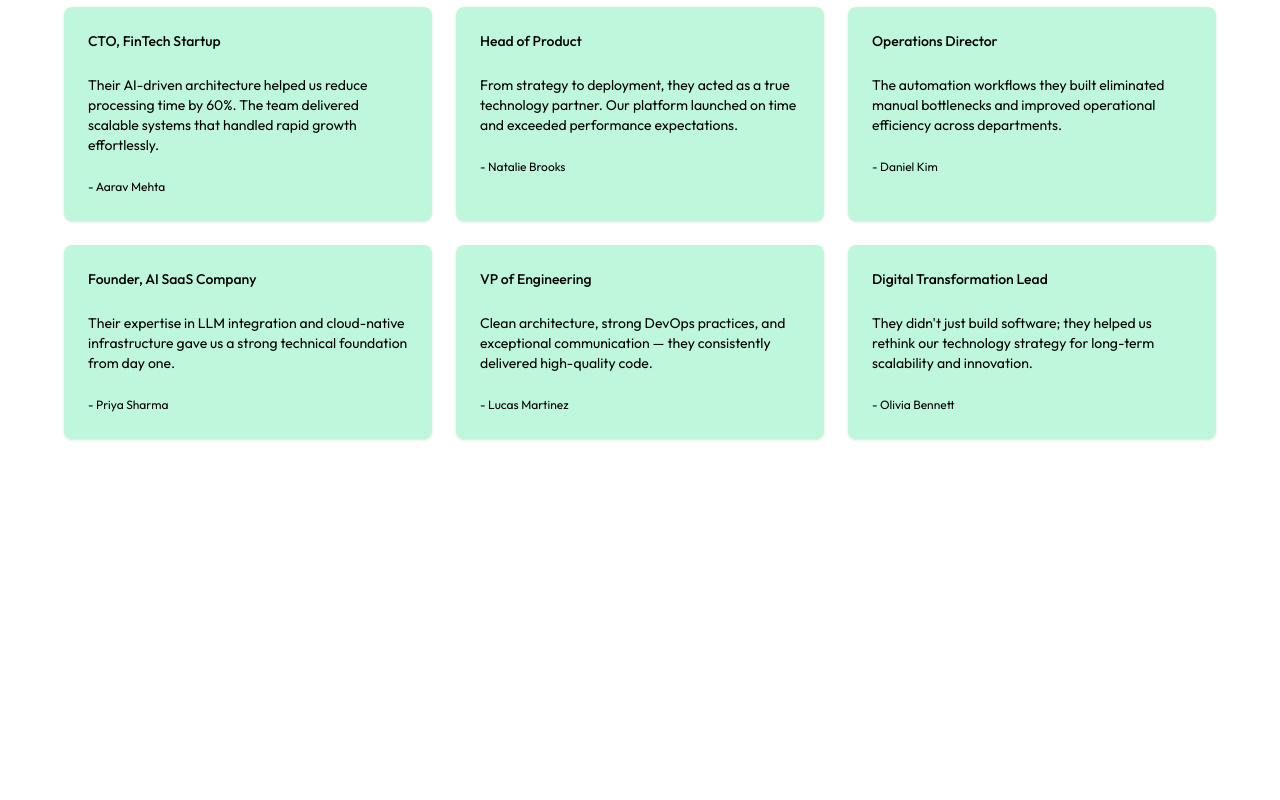
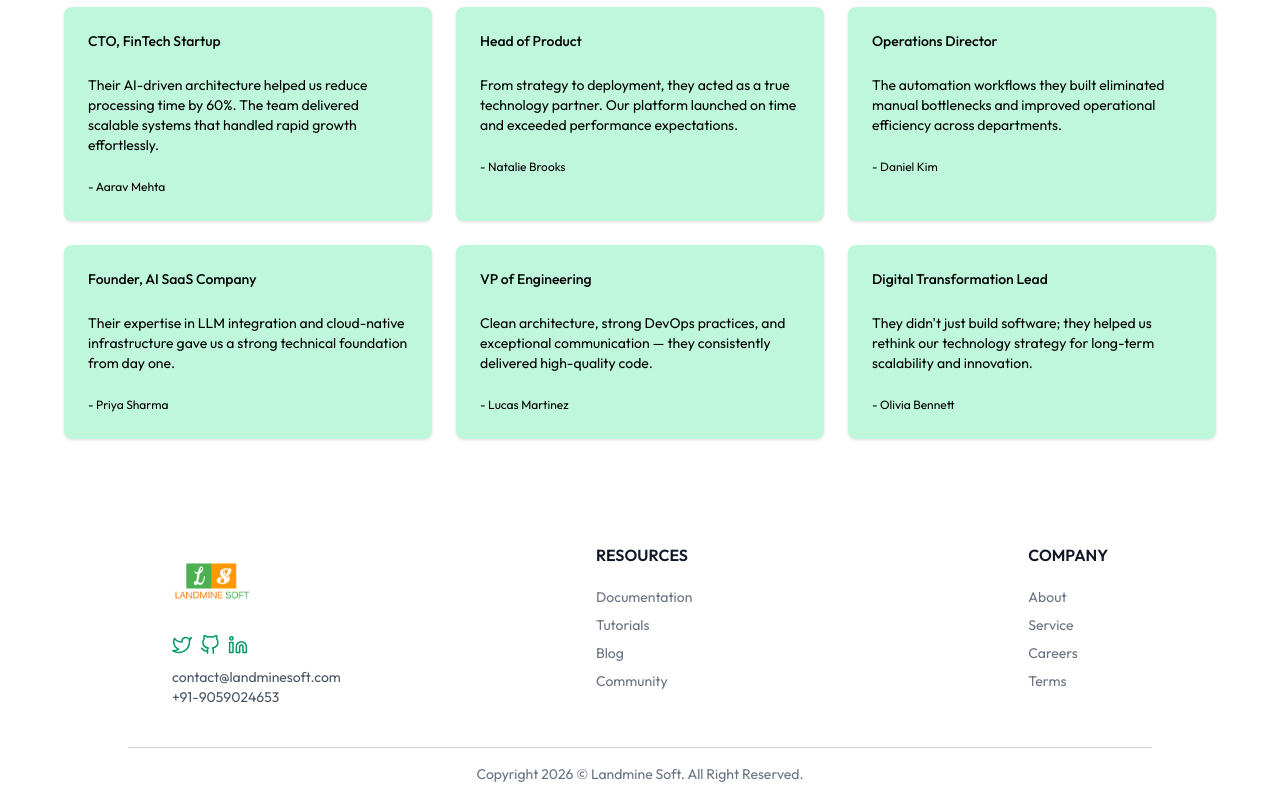
Before and after one commit to yashpal0502/LandmineSoft-Frontend-task, a React (Vite) app in the folder frontend/: page / in a window 1280 px wide. Shown: the part 5551-6351 px from the top of the page. Before the commit the page ends 6054 px from the top, so only its background shows below. Built offline with nearby package versions, Linux system fonts and the light colour scheme.

Commit message:
Footer section added

```diff
--- a/frontend/src/App.jsx
+++ b/frontend/src/App.jsx
@@ -1,6 +1,7 @@
 import React from "react";
 import { Route, Routes } from "react-router-dom";
 import Home from "./pages/Home";
+import Footer from "./components/home/Footer";
 
 const App = () => {
   return (
@@ -8,6 +9,7 @@ const App = () => {
       <Routes>
         <Route path="/" element={<Home />} />
       </Routes>
+      <Footer />
     </div>
   );
 };
--- /dev/null
+++ b/frontend/src/components/home/Footer.jsx
@@ -0,0 +1,112 @@
+import React from "react";
+import { assets } from "../../assets/assets";
+
+const Footer = () => {
+  return (
+    <footer className="px-6 md:px-16 lg:px-24 xl:px-32 w-full">
+      <div className="flex flex-col md:flex-row items-start justify-center gap-10 py-10 border-b border-gray-500/30">
+        <div className="flex-1 max-w-96">
+          <img src={assets.logo} alt="" className="w-20 h-20" />
+
+          <div className="flex items-center gap-2 my-3">
+            <a href="#">
+              <svg
+                width="20"
+                height="20"
+                viewBox="0 0 20 20"
+                fill="none"
+                xmlns="http://www.w3.org/2000/svg"
+              >
+                <path
+                  d="M19.167 2.5a9.1 9.1 0 0 1-2.617 1.275 3.733 3.733 0 0 0-6.55 2.5v.833a8.88 8.88 0 0 1-7.5-3.775s-3.333 7.5 4.167 10.833a9.7 9.7 0 0 1-5.834 1.667C8.333 20 17.5 15.833 17.5 6.25q0-.35-.067-.692A6.43 6.43 0 0 0 19.167 2.5"
+                  stroke="#009966"
+                  strokeWidth="1.5"
+                  strokeLinecap="round"
+                  strokeLinejoin="round"
+                />
+              </svg>
+            </a>
+            <a href="#">
+              <svg
+                width="20"
+                height="20"
+                viewBox="0 0 20 20"
+                fill="none"
+                xmlns="http://www.w3.org/2000/svg"
+              >
+                <path
+                  d="M7.5 15.833c-4.167 1.25-4.167-2.084-5.833-2.5m11.666 5v-3.225a2.8 2.8 0 0 0-.783-2.175c2.616-.292 5.366-1.283 5.366-5.833a4.53 4.53 0 0 0-1.25-3.125 4.22 4.22 0 0 0-.075-3.142s-.983-.292-3.258 1.233a11.15 11.15 0 0 0-5.833 0C5.225.541 4.242.833 4.242.833a4.22 4.22 0 0 0-.075 3.142 4.53 4.53 0 0 0-1.25 3.15c0 4.516 2.75 5.508 5.366 5.833a2.8 2.8 0 0 0-.783 2.15v3.225"
+                  stroke="#009966"
+                  strokeWidth="1.5"
+                  strokeLinecap="round"
+                  strokeLinejoin="round"
+                />
+              </svg>
+            </a>
+            <a href="#">
+              <svg
+                width="20"
+                height="20"
+                viewBox="0 0 20 20"
+                fill="none"
+                xmlns="http://www.w3.org/2000/svg"
+              >
+                <path
+                  d="M13.333 6.667a5 5 0 0 1 5 5V17.5H15v-5.833a1.667 1.667 0 0 0-3.334 0V17.5H8.333v-5.833a5 5 0 0 1 5-5M5 7.5H1.667v10H5zM3.333 5a1.667 1.667 0 1 0 0-3.333 1.667 1.667 0 0 0 0 3.333"
+                  stroke="#009966"
+                  strokeWidth="1.5"
+                  strokeLinecap="round"
+                  strokeLinejoin="round"
+                />
+              </svg>
+            </a>
+          </div>
+          <p className="text-sm text-gray-600">contact@landminesoft.com</p>
+          <p className="text-sm text-gray-600">+91-9059024653</p>
+        </div>
+        <div className="w-1/2 flex flex-wrap md:flex-nowrap justify-between">
+          <div>
+            <h2 className="font-semibold text-gray-900 mb-5">RESOURCES</h2>
+            <ul className="text-sm text-gray-500 space-y-2 list-none">
+              <li>
+                <a href="#">Documentation</a>
+              </li>
+              <li>
+                <a href="#">Tutorials</a>
+              </li>
+              <li>
+                <a href="#">Blog</a>
+              </li>
+              <li>
+                <a href="#">Community</a>
+              </li>
+            </ul>
+          </div>
+          <div>
+            <h2 className="font-semibold text-gray-900 mb-5">COMPANY</h2>
+            <ul className="text-sm text-gray-500 space-y-2 list-none">
+              <li>
+                <a href="/about">About</a>
+              </li>
+              <li>
+                <a href="/service">Service</a>
+              </li>
+              <li>
+                <a href="/careers">Careers</a>
+              </li>
+              <li>
+                <a href="#">Terms</a>
+              </li>
+            </ul>
+          </div>
+        </div>
+      </div>
+
+      <p className="py-4 text-center text-xs md:text-sm text-gray-500">
+        Copyright 2026 © <span>Landmine Soft</span>. All Right Reserved.
+      </p>
+    </footer>
+  );
+};
+
+export default Footer;
```
